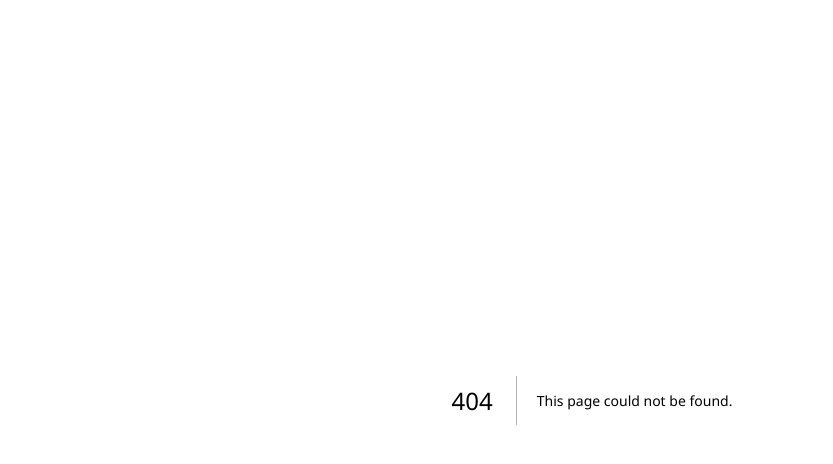
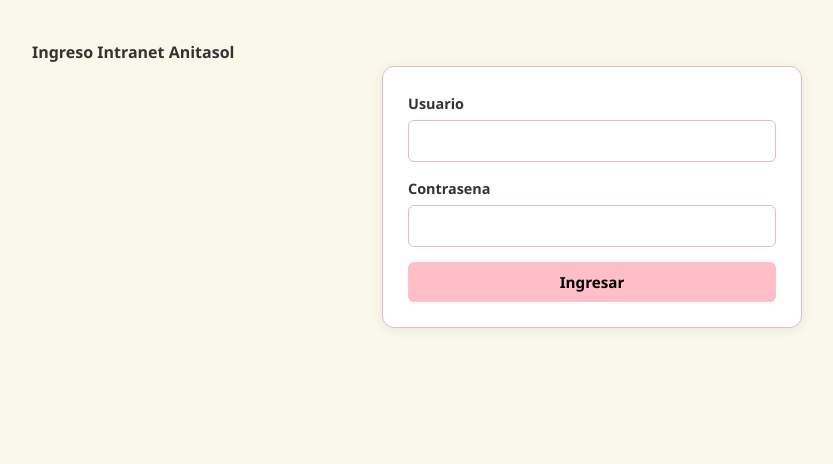
Before and after one commit to Alexx0444/Intranet-Anitasol, a Next.js app in the folder intranet-anitasol/: page /login in a window 1280 px wide. Before the commit this address had no page. Shown: the top 464 px of the page, without its empty margins (48-881 px from the left). Built offline with nearby package versions, Linux system fonts and the light colour scheme.

Commit message:
implementa página de login y layout protegido del dashboard
Login con credenciales admin/admin123 y manejo de errores
DashboardLayout con barra de navegación para Insumos, Menú y Pedidos
Muestra el nombre y rol del usuario logueado

```diff
--- /dev/null
+++ b/intranet-anitasol/src/app/login/page.tsx
@@ -0,0 +1,90 @@
+'use client'
+
+// formulario de ingreso pa el personal de la cafeteria
+
+import React, { useState } from 'react'
+import { useRouter } from 'next/navigation'
+import { useAuth } from '../../context/AuthContext'
+
+// usuarios validos hardcodeados porque no hay backend
+const USUARIOS_VALIDOS = [
+    { username: 'admin', password: 'admin123', nombre: 'Admin', rol: 'Administrador' },
+]
+
+interface ErroresLogin {
+    usuario?: string
+    password?: string
+    general?: string
+}
+
+export default function LoginPage() {
+    const [username, setUsername] = useState('')
+    const [password, setPassword] = useState('')
+    const [errores, setErrores] = useState<ErroresLogin>({})
+    const { login } = useAuth()
+    const router = useRouter()
+
+    const validar = (): boolean => {
+        const nuevosErrores: ErroresLogin = {}
+        if (!username.trim()) nuevosErrores.usuario = 'El usuario es obligatorio'
+        if (!password.trim()) nuevosErrores.password = 'La contrasena es obligatoria'
+        setErrores(nuevosErrores)
+        return Object.keys(nuevosErrores).length === 0
+    }
+
+    const handleSubmit = (e: React.FormEvent) => {
+        e.preventDefault()
+        if (!validar()) return
+
+        const usuarioEncontrado = USUARIOS_VALIDOS.find(
+            (u) => u.username === username && u.password === password
+        )
+
+        if (usuarioEncontrado) {
+            login(usuarioEncontrado.nombre, usuarioEncontrado.rol)
+            router.push('/dashboard/insumos')
+        } else {
+            setErrores({ general: 'Credenciales incorrectas. Intente nuevamente' })
+        }
+    }
+
+    return (
+        <main className="main-login">
+            <div className="tarjeta-sesion">
+                <h2>Ingreso Intranet Anitasol</h2>
+
+                {errores.general && <p className="sesion-error-general">{errores.general}</p>}
+
+                <form onSubmit={handleSubmit}>
+                    <div>
+                        <label>Usuario</label>
+                        <input
+                            type="text"
+                            value={username}
+                            onChange={(e) => {
+                                setUsername(e.target.value)
+                                setErrores((prev) => ({ ...prev, usuario: undefined, general: undefined }))
+                            }}
+                        />
+                        {errores.usuario && <span className="error-texto">{errores.usuario}</span>}
+                    </div>
+
+                    <div>
+                        <label>Contrasena</label>
+                        <input
+                            type="password"
+                            value={password}
+                            onChange={(e) => {
+                                setPassword(e.target.value)
+                                setErrores((prev) => ({ ...prev, password: undefined, general: undefined }))
+                            }}
+                        />
+                        {errores.password && <span className="error-texto">{errores.password}</span>}
+                    </div>
+
+                    <button type="submit">Ingresar</button>
+                </form>
+            </div>
+        </main>
+    )
+}
```
Also changed, not shown: intranet-anitasol/src/app/dashboard/layout.tsx (added, +37 -0 lines).
